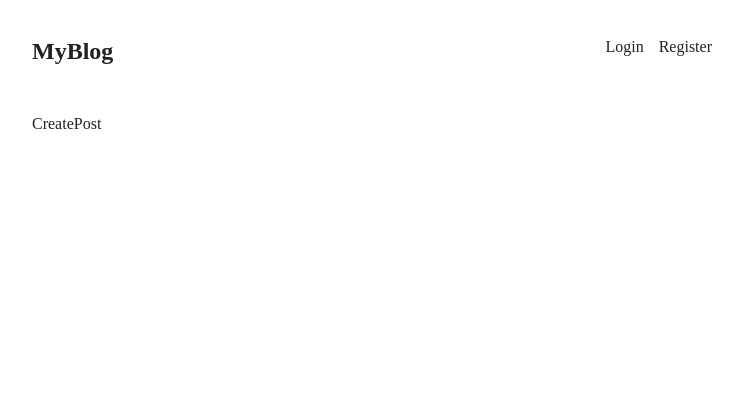
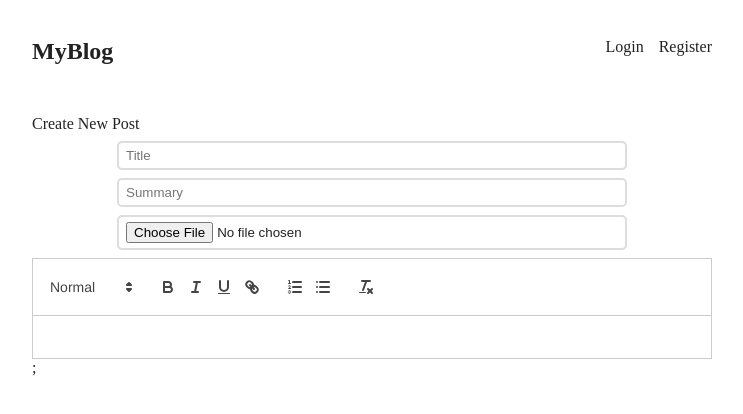
Before and after one commit to Satish9047/Blog-App, a React (Vite) app in the folder frontend/: page /createPost in a window 1280 px wide. Shown: the top 414 px of the page, without its empty margins (268-1011 px from the left). Built offline with nearby package versions, Linux system fonts and the light colour scheme.

Commit message:
addded react-quill and creat new post

```diff
--- a/frontend/package.json
+++ b/frontend/package.json
@@ -12,6 +12,7 @@
   "dependencies": {
     "react": "^18.2.0",
     "react-dom": "^18.2.0",
+    "react-quill": "^2.0.0",
     "react-router-dom": "^6.15.0",
     "zustand": "^4.4.1"
   },
--- a/frontend/src/pages/CreatePost.jsx
+++ b/frontend/src/pages/CreatePost.jsx
@@ -1,6 +1,16 @@
+import ReactQuill from "react-quill";
+import 'react-quill/dist/quill.snow.css';
+
 const CreatePost = () => {
   return (
-    <div>CreatePost</div>
+    <div>
+      <div>Create New Post</div>
+      <input type="text" placeholder="Title" />
+      <input type="text" placeholder="Summary"/>
+      <input type="file"/>
+      <ReactQuill theme="snow"/>;
+
+    </div>
   )
 }
 export default CreatePost
```
Also changed, not shown: 1 other file (tests, documents, lock files or other folders).
